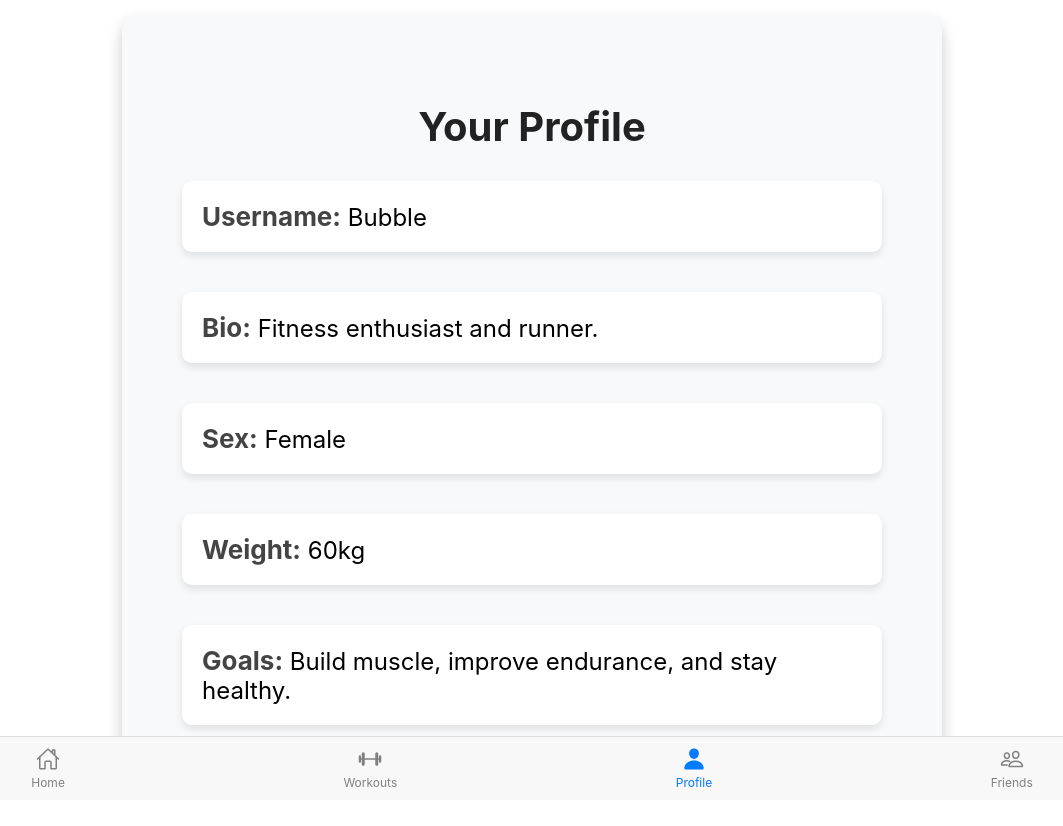
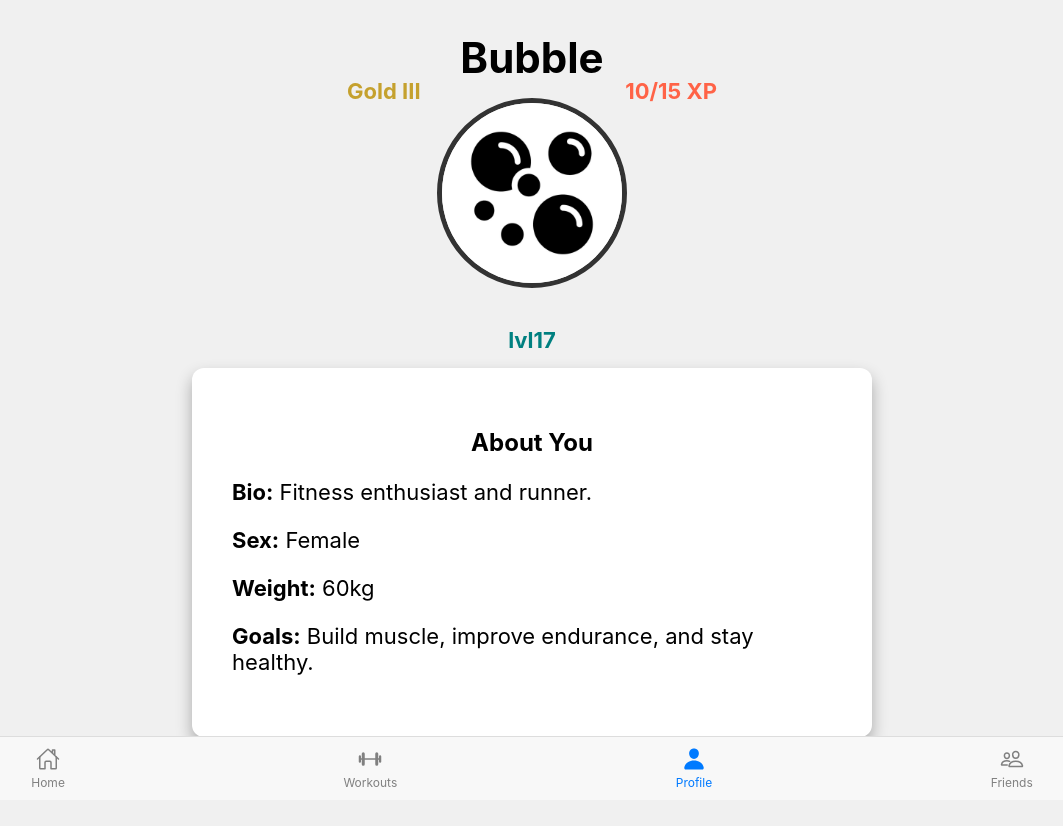
Before and after one commit to Aiden-Rodriguez/FitQuestPrototype, a React (Create React App) app in the folder fitquest/: page /profile in a window 1280 px wide. Shown: the top 826 px of the page, without its empty margins (108-1171 px from the left). Before the commit the page ends 800 px from the top, so only its background shows below. Built offline with nearby package versions, Linux system fonts and the light colour scheme.

Commit message:
added a few things

```diff
--- a/fitquest/src/ProfilePage.css
+++ b/fitquest/src/ProfilePage.css
@@ -1,85 +1,79 @@
-/* Center the profile container in the middle of the screen */
-.profile-wrapper {
+.profile-page {
   display: flex;
-    justify-content: center;
-    align-items: center;
-    height: 100vh; /* Full viewport height */
-    width: 100%;
+  flex-direction: column;
+  justify-content: center; /* Centers everything vertically */
+  align-items: center; /* Centers everything horizontally */
+  height: 100vh; /* Full screen height */
+  background-color: #f0f0f0;
+  padding: 20px;
 }
 
-  /* Profile container styling */
-  .profile-container {
-    max-width: 600px;
-    padding: 50px;
-    border-radius: 15px;
-    background: #f8f9fa;
-    box-shadow: 0 8px 16px rgba(0, 0, 0, 0.2);
+/* Move Visual Elements Higher */
+.profile-visual {
   text-align: center;
+  margin-bottom: 80px; /* Adds more space between visual elements & bio */
+  margin-top: -100px; /* Moves everything higher */
 }
 
-  /* Title */
-  h1 {
-    font-size: 36px;
-    margin-bottom: 30px;
-    color: #222;
+.profile-username {
+  font-size: 42px; /* Large username */
+  font-weight: bold;
+  margin-bottom: 15px;
 }
 
-  /* Profile information */
-  .profile-info {
-    text-align: left;
-    font-size: 22px;
+.profile-content {
   display: flex;
-    flex-direction: column;
-    gap: 30px;
+  align-items: center;
+  justify-content: center;
+  position: relative;
+  gap: 50px; /* More spacing */
 }
 
-  /* Profile details with spacing */
-  .profile-info p {
-    margin: 0;
-    padding: 20px;
-    background: white;
-    border-radius: 10px;
-    box-shadow: 0 4px 8px rgba(0, 0, 0, 0.1);
+.profile-picture {
+  width: 180px; /* Keep profile pic size */
+  height: 180px;
+  border-radius: 50%;
+  border: 5px solid #333;
 }
 
-  /* Labels */
-  strong {
-    font-size: 24px;
-    color: #444;
+.profile-rank {
+  position: absolute;
+  left: -90px; /* Keep distance */
+  top: -20px; /* Move rank even higher */
+  font-size: 22px;
+  font-weight: bold;
+  color: #c5a12e;
 }
 
-  /* Username styling */
-  .bubble-text {
-    display: inline-block;
-    padding: 12px 20px;
-    font-size: 24px;
-    background-color: #007bff;
-    color: white;
-    border-radius: 30px;
+.profile-level {
+  position: absolute;
+  bottom: -65px; /* Move level slightly higher */
+  font-size: 22px;
   font-weight: bold;
+  color: #008080;
 }
 
-  /* Responsive adjustments */
-  @media screen and (min-width: 768px) {
-    .profile-container {
-      max-width: 700px;
-      padding: 60px;
+.profile-experience {
+  position: absolute;
+  right: -90px; /* Keep distance */
+  top: -20px; /* Move XP even higher */
+  font-size: 22px;
+  font-weight: bold;
+  color: #ff6347;
 }
 
-    h1 {
-      font-size: 40px;
+/* Background Info Section */
+.profile-container {
+  background: white;
+  padding: 40px;
+  border-radius: 12px;
+  box-shadow: 0 8px 16px rgba(0, 0, 0, 0.3);
+  text-align: center;
+  width: 600px; /* Keep size */
 }
 
 .profile-info {
-      font-size: 24px;
-      gap: 40px;
+  font-size: 22px;
+  margin-top: 15px;
+  text-align: left;
 }
-
-    strong {
-      font-size: 26px;
-    }
-
-    .bubble-text {
-      font-size: 26px;
-    }
-  }
--- a/fitquest/src/ProfilePage.js
+++ b/fitquest/src/ProfilePage.js
@@ -1,5 +1,6 @@
 import React from 'react';
-import './ProfilePage.css'; // Import the updated styles
+import './ProfilePage.css'; // Ensure styles are scoped to this page
+import bubble from './assets/bubble.jpg'; // Profile picture of Bubble
 
 function ProfileScreen() {
   const userProfile = {
@@ -7,15 +8,31 @@ function ProfileScreen() {
     bio: "Fitness enthusiast and runner.",
     sex: "Female",
     weight: "60kg",
-    goals: "Build muscle, improve endurance, and stay healthy."
+    goals: "Build muscle, improve endurance, and stay healthy.",
+    rank: "Gold III",
+    level: "lvl17",
+    experience: "10/15",
+    avatar: bubble
   };
 
   return (
-    <div className="profile-wrapper"> {/* This ensures centering */}
+    <div className="profile-page">
+      {/* Profile Visual Elements (Outside of user profile section) */}
+      <div className="profile-visual">
+        <h1 className="profile-username">{userProfile.username}</h1>
+
+        <div className="profile-content">
+          <span className="profile-rank">{userProfile.rank}</span>
+          <img src={userProfile.avatar} alt="Profile" className="profile-picture" />
+          <span className="profile-level">{userProfile.level}</span>
+          <span className="profile-experience">{userProfile.experience} XP</span>
+        </div>
+      </div>
+
+      {/* Background Information (Inside the user profile section) */}
       <div className="profile-container">
-        <h1>Your Profile</h1>
+        <h2>About You</h2>
         <div className="profile-info">
-          <p><strong>Username:</strong> {userProfile.username}</p>
           <p><strong>Bio:</strong> {userProfile.bio}</p>
           <p><strong>Sex:</strong> {userProfile.sex}</p>
           <p><strong>Weight:</strong> {userProfile.weight}</p>
```
Lines whose indentation alone changed are shown as unchanged.
